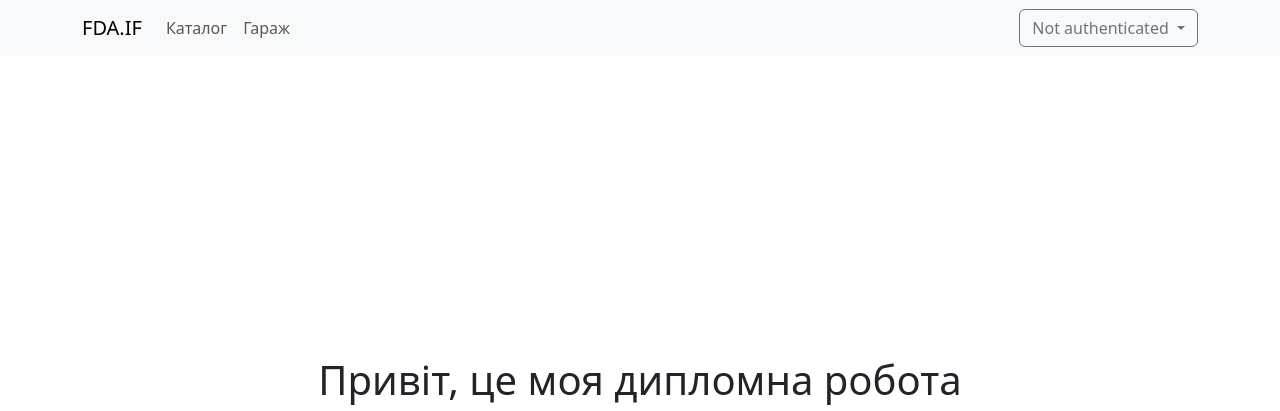
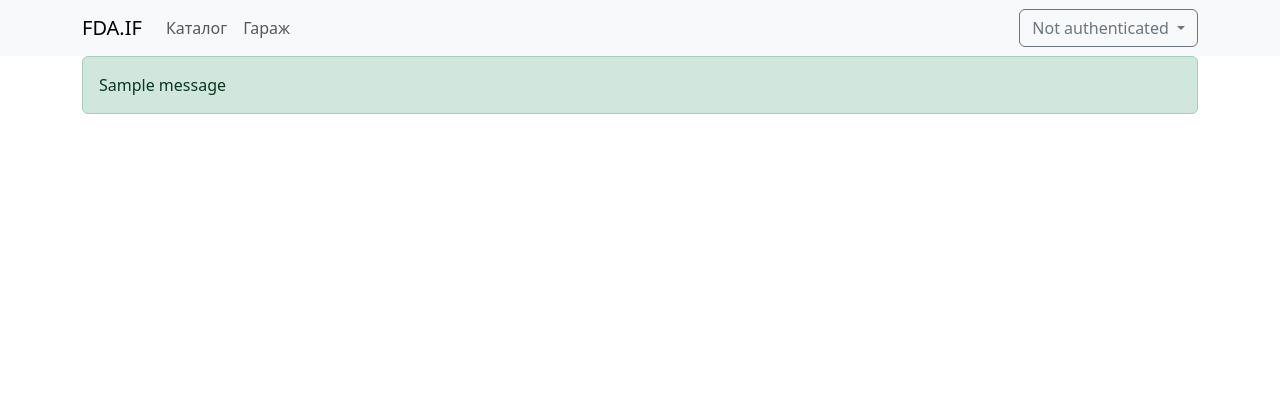
Before and after one commit to MuzykaAndrii/car-parts, a Django app: template templates/index.html in a window 1280 px wide. Shown: the top 411 px of the page. Run offline with Django 4.2, Linux system fonts and the light colour scheme; the template is opened without the code that fills it, so the values that code supplies are empty; one stand-in notice (Sample message) is shown; some libraries are stand-ins or nearby versions.

Commit message:
impl: template for flash messages

```diff
--- /dev/null
+++ b/templates/layout/_messages.html
@@ -0,0 +1,7 @@
+{%  if messages %}
+    {% for message in messages %}
+        <div class="alert alert-{{ message.tags }}" role="alert">
+            {{ message }}
+        </div>
+    {% endfor %}
+{% endif %}
--- a/templates/layout/base.html
+++ b/templates/layout/base.html
@@ -15,6 +15,7 @@
   {% include 'layout/_navbar.html' %}
 
   <div class="container mb-3">
+    {% include 'layout/_messages.html' %}
 
     {% block content %}  {% endblock content %}
   </div>
```
